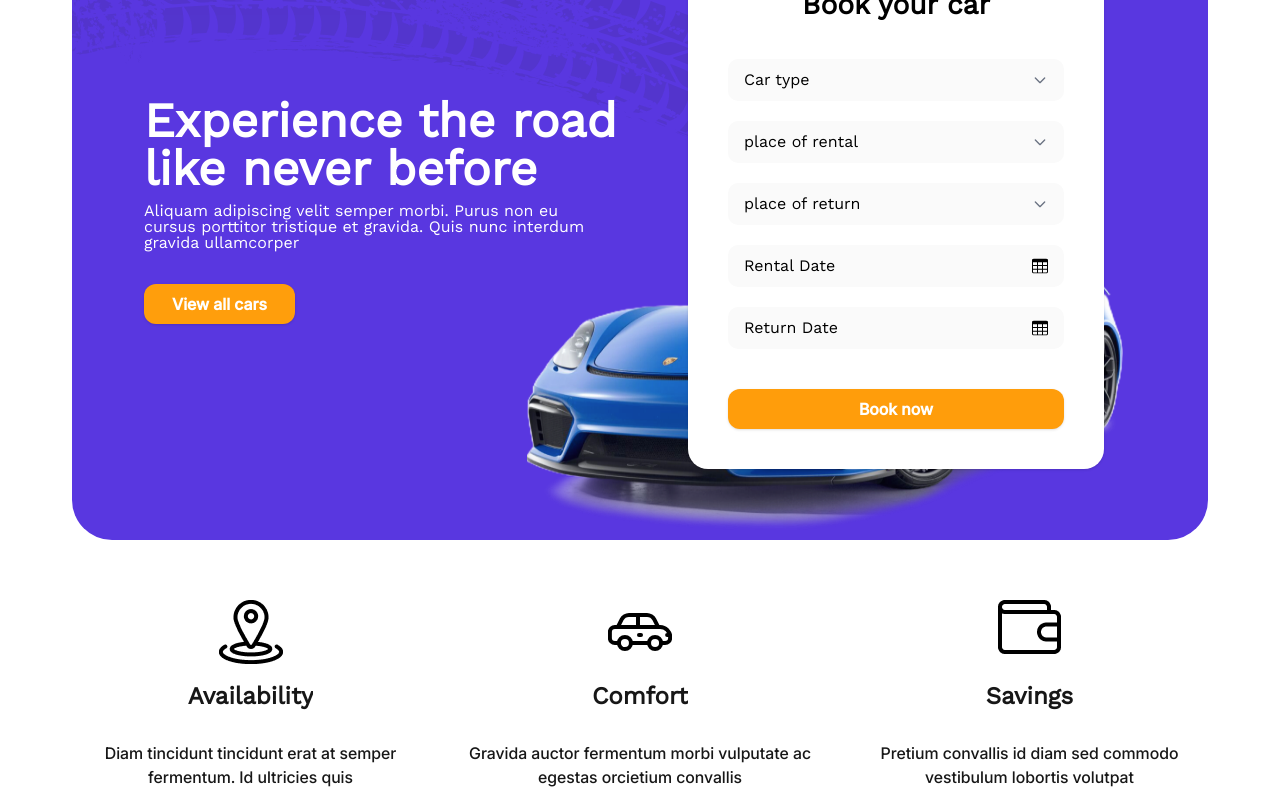
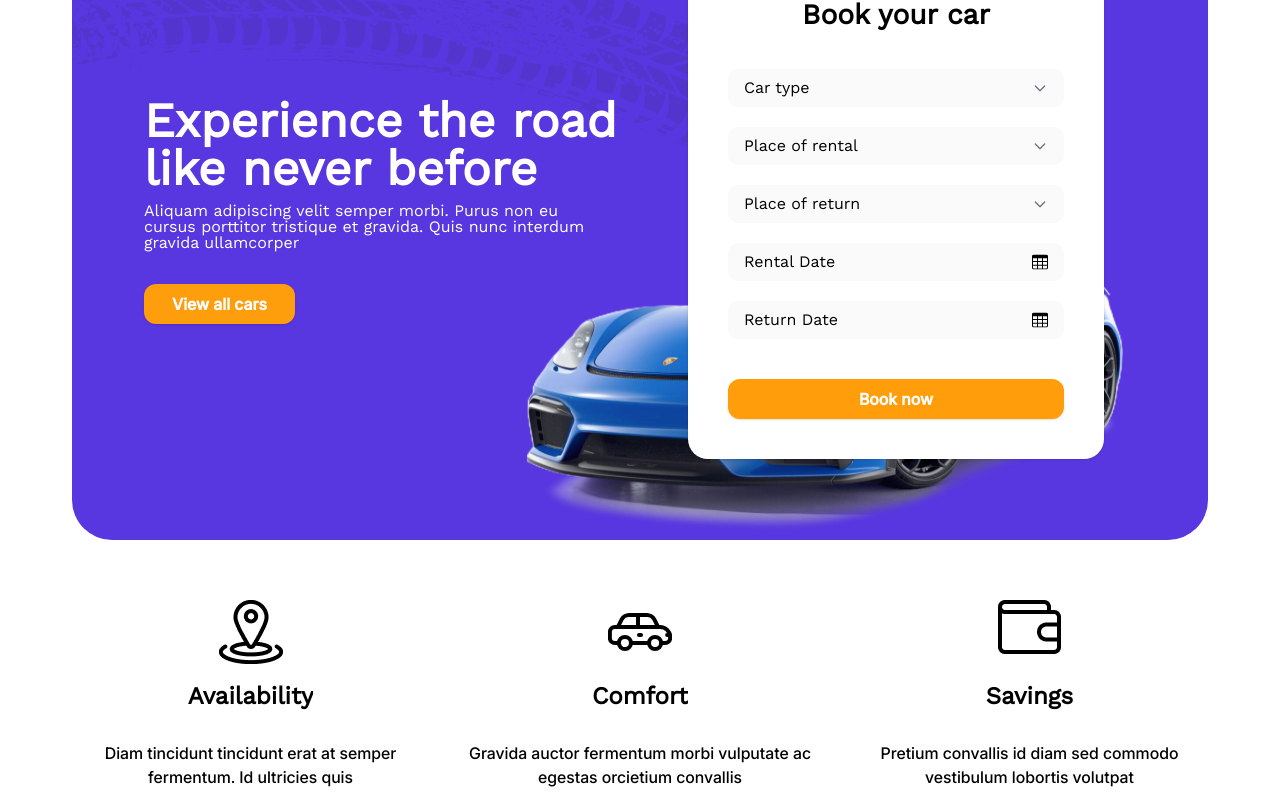
Before and after one commit to RanaMubashirTariq/RentCars-landing-page, a Next.js app: page / in a window 1280 px wide. Shown: the part 240-1040 px from the top of the page. Built offline with nearby package versions, Linux system fonts and the light colour scheme.

Commit message:
update is final

```diff
--- a/app/page.tsx
+++ b/app/page.tsx
@@ -18,9 +18,9 @@ export default function Home() {
       <section id="facts"><FactsSection /></section>
       <section id="about"><InfoWrapperSection /></section>
       <section id="vehicles"><CarSelectionSection /></section>
+      <section id="contact"><HeroSection /></section>
+      <section id="mobile"><MobileAppSection /></section>
       <section id="details"><BannerWrapperSection /></section>
-      <section id="mobile"><MobileAppSection /></section>
-      <section id="contact"><HeroSection /></section>
                <FooterSection/>
     </div>
   );
--- a/app/screens/sections/FactsSection/FactsSection.tsx
+++ b/app/screens/sections/FactsSection/FactsSection.tsx
@@ -42,11 +42,11 @@ export default function FactsSection  () {
                     />
                   </div>
 
-              <h3 className=" max-w-[336px] h-7  font-['WorkSans'] font-semibold text-defaultblack text-2xl text-center leading-[100%] whitespace-nowrap overflow-hidden   max-[767px]:text-[20px] max-[767px]:w-[100%]">
+              <h3 className=" max-w-[336px] h-7  font-['WorkSans'] font-semibold text-black text-2xl text-center leading-[100%] whitespace-nowrap overflow-hidden   max-[767px]:text-[20px] max-[767px]:w-[100%]">
                 {fact.title}
               </h3>
             </div>
-            <p className="max-w-[357px]  font-['Inter'] font-normal text-defaultblack text-base text-center tracking-[0] leading-[24px]  max-[767px]:text-[14px] max-[767px]:leading-[20px] max-[680px]:w-[100%]">
+            <p className="max-w-[357px]  font-['Inter'] font-normal text-black text-base text-center tracking-[0] leading-[24px]  max-[767px]:text-[14px] max-[767px]:leading-[20px] max-[680px]:w-[100%]">
               {fact.description}
             </p>
           </div>
--- a/app/screens/sections/FooterSection/FooterSection.tsx
+++ b/app/screens/sections/FooterSection/FooterSection.tsx
@@ -32,7 +32,7 @@ export default function FooterSection (){
     <footer className=" w-full flex flex-col items-center gap-20 pt-[60px] pb-10 px-[72px] bg-white max-[1100px]:px-[50px] max-[1000px]:py-[40px] max-[680px]:px-[25px] max-[680px]:gap-5">
       <div className="flex flex-col gap-[60px] items-center w-full max-[500px]:gap-[30px]">
         {/* Top section with logo and contact info */}
-        <div className="flex w-full gap-[20px]  justify-between items-center max-[1100px]:flex-col max-[1100px]:gap-10">
+        <div className="flex w-full max-w-[1296px] gap-[20px]  justify-between items-center max-[1100px]:flex-col max-[1100px]:gap-10">
           {/* Logo */}
           <div className="flex items-center gap-2 mr-[180.33px] max-[1100px]:mr-[0]">
             <div className="relative w-6 h-[25.72px] bg-[url(/group-21.png)] bg-[100%_100%]" />
--- a/app/screens/sections/InfoWrapperSection/InfoWrapperSection.tsx
+++ b/app/screens/sections/InfoWrapperSection/InfoWrapperSection.tsx
@@ -49,11 +49,11 @@ export default function InfoWrapperSection  () {
                 <Badge className="w-8 h-8 flex font-['WorkSans'] items-center justify-center max-[450px]:p-1 bg-[#5937e0] rounded-full text-white font-semibold text-base leading-[100%] max-[767px]:text-[18px] max-[450px]:text-[16px] max-[450px]:min-w-[20px] max-[450px]:min-h-[20px]">
                   {point.number}
                 </Badge>
-                <h3 className="font-['WorkSans'] font-semibold text-defaultblack text-[20px] tracking-[0] leading-[100%] max-[767px]:text-[18px] max-[450px]:text-[16px]">
+                <h3 className="font-['WorkSans'] font-semibold text-black text-[20px] tracking-[0] leading-[100%] max-[767px]:text-[18px] max-[450px]:text-[16px]">
                   {point.title}
                 </h3>
               </div>
-              <p className="font-['WorkSans'] font-normal text-[#00000099] text-base leading-[100%] tracking-[0] leading-normal overflow-hidden text-ellipsis line-clamp-2 max-[1000px]:line-clamb-3 max-[767px]:text-[14px] max-[680px]:line-clamp-2">
+              <p className="font-['WorkSans'] font-regular text-black/60 text-base leading-[100%] tracking-[0] leading-normal overflow-hidden text-ellipsis line-clamp-2 max-[1000px]:line-clamb-3 max-[767px]:text-[14px] max-[680px]:line-clamp-2">
                 {point.description}
               </p>
             </CardContent>
--- a/app/screens/sections/MainHeroSection/MainHeroSection.tsx
+++ b/app/screens/sections/MainHeroSection/MainHeroSection.tsx
@@ -29,8 +29,8 @@ export default function MainHeroSection  () {
   ];
 
     const [cityName , setCityName] = useState('Car type')
-   const [fromCity, setFromCity] = useState("place of rental");
-  const [toCity, setToCity] = useState("place of return");
+   const [fromCity, setFromCity] = useState("Place of rental");
+  const [toCity, setToCity] = useState("Place of return");
   const [rentalDate , setRentalDate] = useState('Rental Date')
   const [returnDate , setReturnDate] = useState('Return Date')
 
@@ -49,7 +49,7 @@ const CustomDropdown = ({
     <div className="relative w-full z-20">
       <div
         onClick={() => setOpen(!open)}
-        className=" z-0 font-['WorkSans'] bg-[#FAFAFA] text-black border-none rounded-[10px] px-4 py-[9px] cursor-pointer flex justify-between items-center"
+        className=" z-0 font-['WorkSans'] font-regular bg-[#FAFAFA] text-black text-base leading-[20px] border-none rounded-[10px] px-4 py-[9px] cursor-pointer flex justify-between items-center"
       >
         <span>{selected}</span>
         <svg
@@ -70,7 +70,7 @@ const CustomDropdown = ({
                 setSelected(option);
                 setOpen(false);
               }}
-              className="px-4 py-2 font-['WorkSans'] hover:bg-[#5937E0] hover:text-white cursor-pointer  text-black font-medium font-['WorkSans] leading-[100%] max-[500px]:py-3"
+              className="px-4 py-2 font-['WorkSans'] hover:bg-[#5937E0] hover:text-white cursor-pointer  text-black text-base font-regular font-['WorkSans] leading-[20px] max-[500px]:py-3"
             >
               {option}
             </li>
@@ -111,9 +111,9 @@ const CustomDropdown2 = ({
 
       <div
         onClick={openDatePicker}
-        className="bg-[#FAFAFA] text-[#000000] border-none rounded-[10px] px-4 py-[9px] cursor-pointer flex justify-between items-center"
+        className="bg-[#FAFAFA] text-[#000000] font-regular text-base leading-[20px] border-none rounded-[10px] px-4 py-[9px] cursor-pointer flex justify-between items-center"
       >
-        <span className="text-black">{selected}</span>
+        <span className="text-black text-base leading-[20px] font-regular">{selected}</span>
         <img
           src="/date-icon.svg"
           className="w-4 h-4 object-contain"
--- a/app/screens/sections/MobileAppSection/MobileAppSection.tsx
+++ b/app/screens/sections/MobileAppSection/MobileAppSection.tsx
@@ -38,8 +38,8 @@ export default function MobileAppSection  () {
       </div>
 
       <div className="relative w-[427px] h-[527px] max-[1100px]:h-[427px] flex  max-[1000px]:hidden">
-              <img src="/group-12.png" className="absolute  left-0  w-full h-full object-contain" alt="" />
-              <img src="/group-12.png" className="absolute right-[171px] top-[69px] max-[1100px]:right-[160px] max-[1100px]:top-[50px] z-50 w-full h-full object-contain" alt="" />
+              <img src="/Group-12.png" className="absolute  left-0  w-full h-full object-contain" alt="" />
+              <img src="/Group-12.png" className="absolute right-[171px] top-[69px] max-[1100px]:right-[160px] max-[1100px]:top-[50px] z-50 w-full h-full object-contain" alt="" />
 
       </div>
     </section>
```
